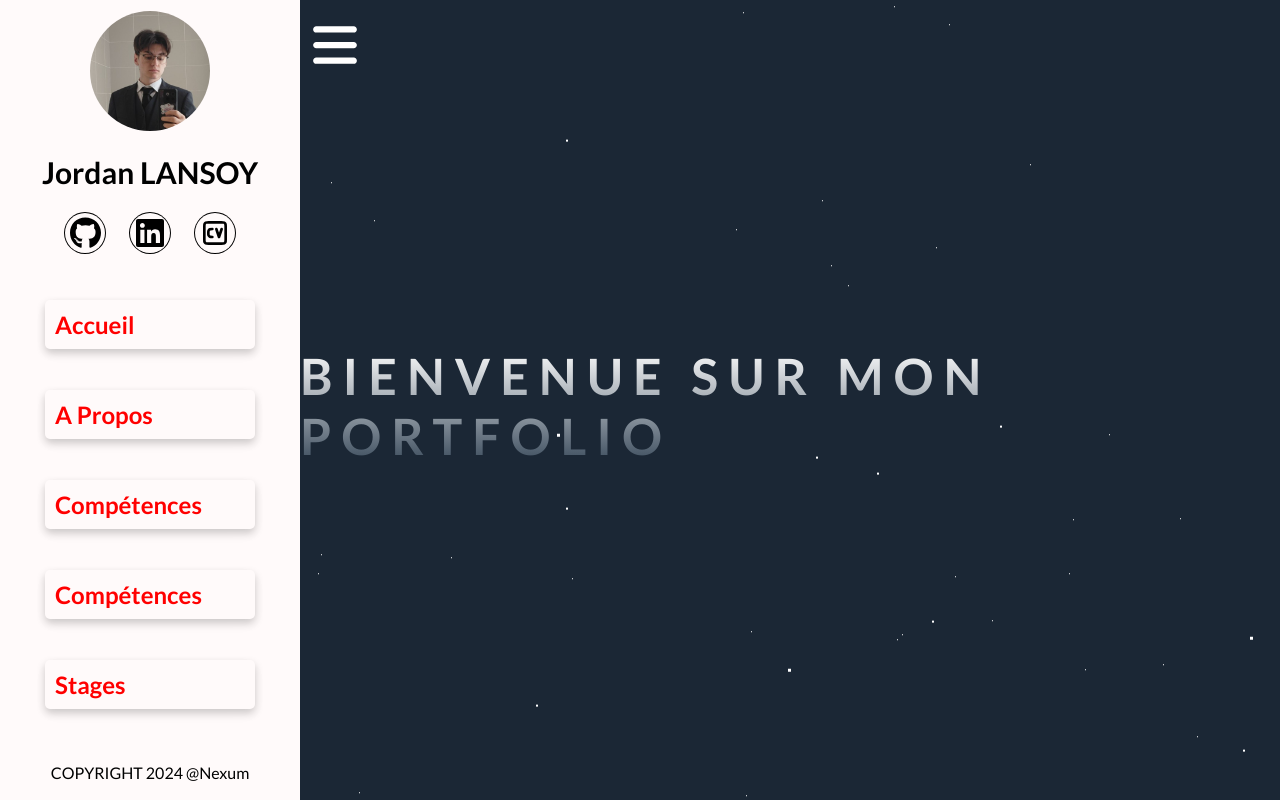
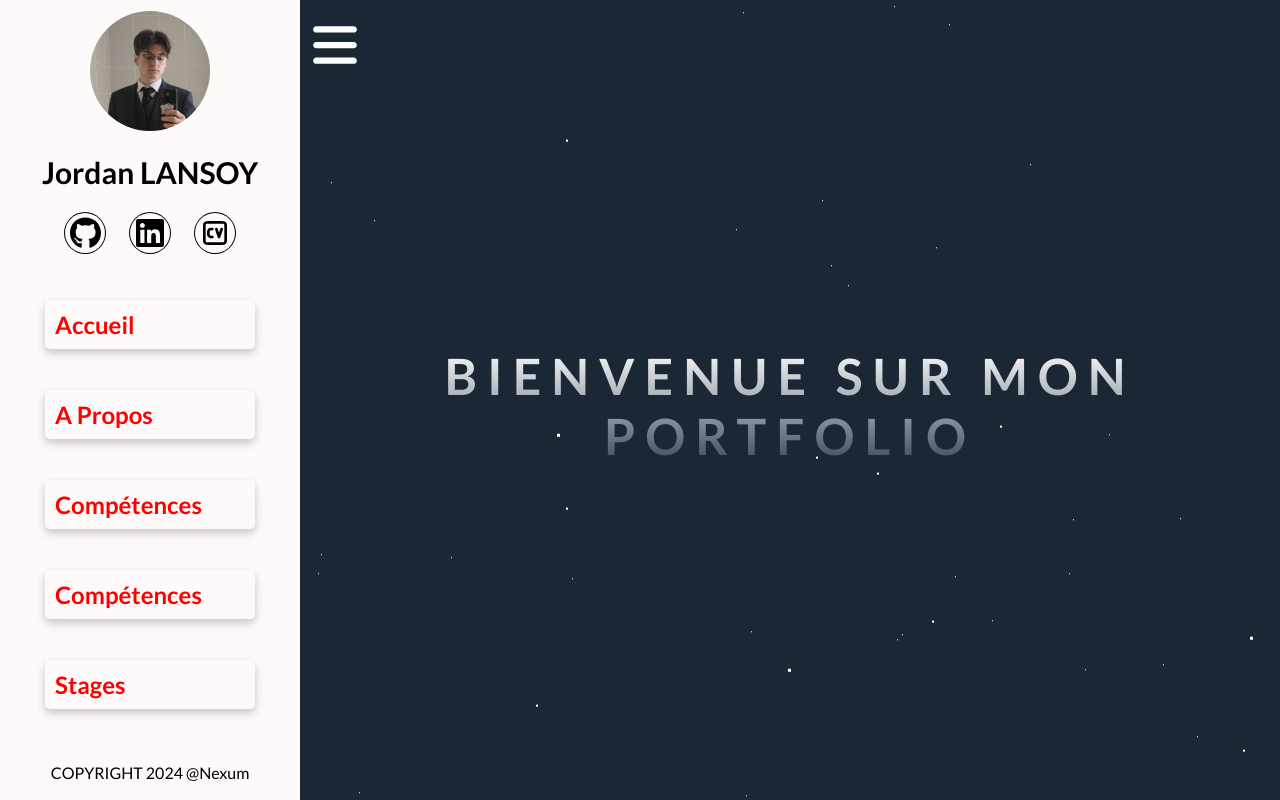
Before and after one commit to Mirooww/portfolioE4, a React (Vite) app: page / in a window 1280 px wide. Shown: the top 800 px of the page. Built offline with nearby package versions, Linux system fonts and the light colour scheme; a web font is replaced by a local one.

Commit message:
minimum de mediaquerry

```diff
--- a/src/MainPage.jsx
+++ b/src/MainPage.jsx
@@ -158,7 +158,9 @@ function MainPage() {
                 <div id="stars2"></div>
                 <div id="stars3"></div>
                 <div className="container" id="accueil" ref={accueilRef}>
-                    <h1 className="BigTitle">BIENVENUE SUR MON PORTFOLIO</h1>
+                    <h1 className="BigTitle" style={{ textAlign: "center" }}>
+                        BIENVENUE SUR MON PORTFOLIO
+                    </h1>
 
                     <FontAwesomeIcon
                         icon={faBars}
@@ -169,11 +171,11 @@ function MainPage() {
                 <div className="containerColumn" id="a_propos" ref={aProposRef}>
                     <div className="cadre columnCentered" style={{ margin: "50px 0px", minHeight: "400px" }}>
                         <h1>A Propos</h1>
-                        <div className="flex contentCadre flexCentered">
+                        <div className="flex contentCadre flexCentered" style={{ flexDirection: openSideNav ? "row" : "column" }}>
                             <div className="picFrame flexCentered">
                                 <img src="/pictures/PP.jpeg" alt="photo_profil" />
                             </div>
-                            <div className="zone">
+                            <div className="zone" style={{ width: openSideNav ? "67%" : "100%" }}>
                                 <div className="textZone flexSpaceBetween">
                                     <p> Salut, moi c'est Jordan LANSOY</p>
                                     <p>
```
